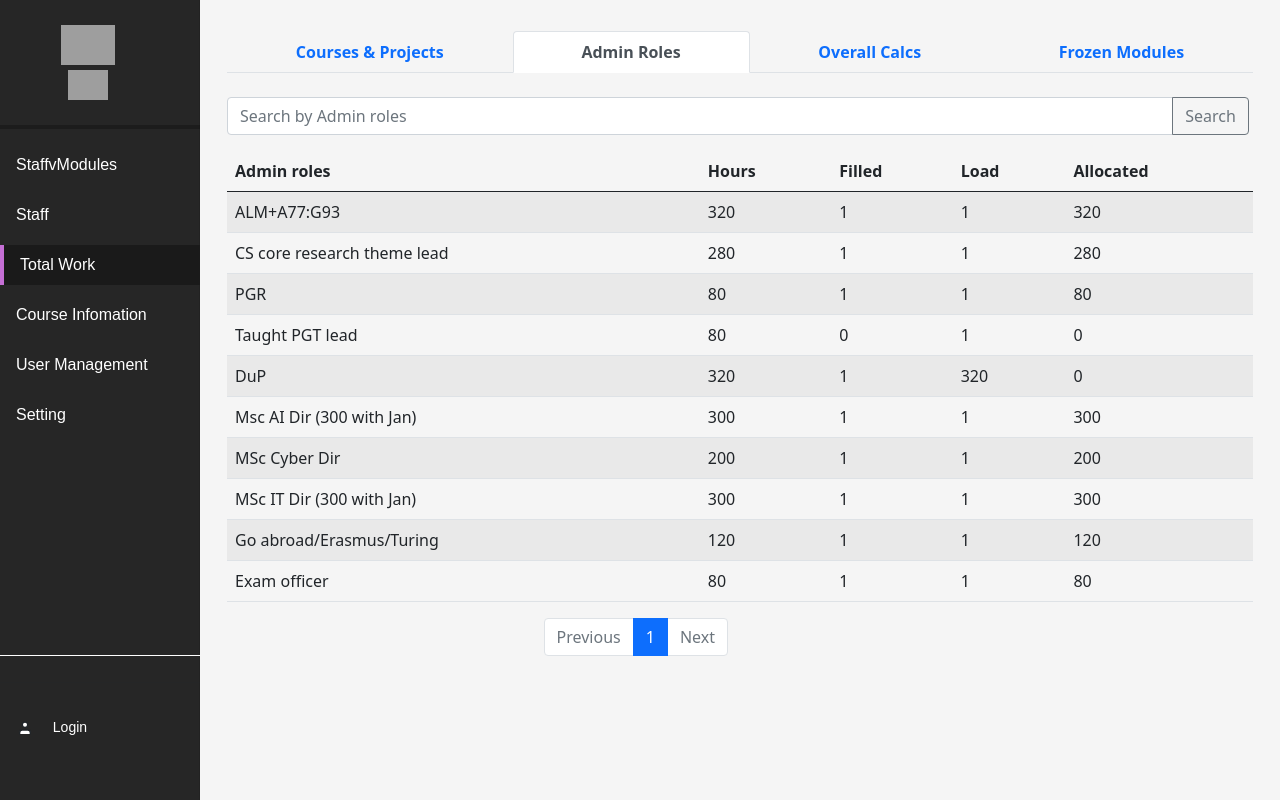
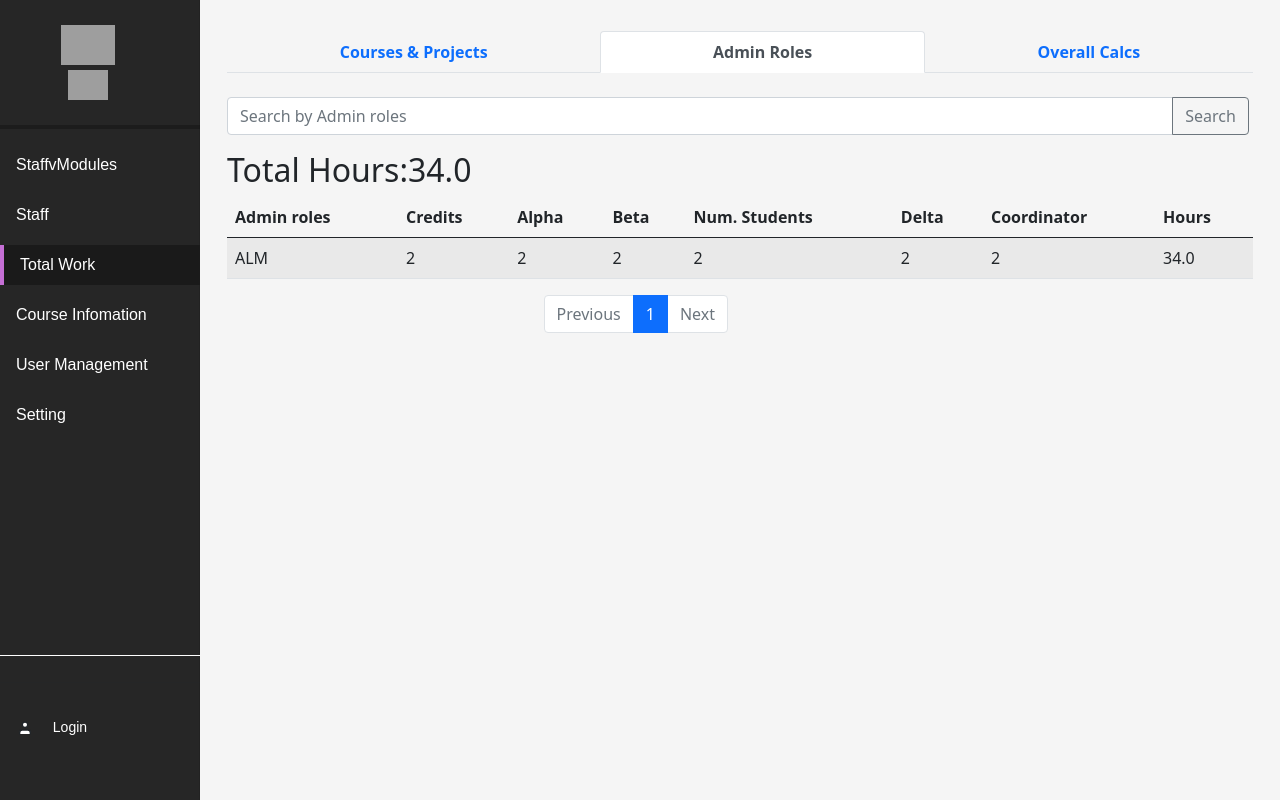
Before and after one commit to wangleiz166/TeachAdminBalancer, a Django app: page /totalWork/adminRoles/ in a window 1280 px wide. Run offline with Django 4.2, Linux system fonts and the light colour scheme; data comes from the database, SQL or seed files in the repository; both versions use the stored data as it was after the commit; grey boxes are pictures that could not be loaded.

Commit message:
complete the function of totalwork

```diff
--- a/totalWork/templates/admin_roles.html
+++ b/totalWork/templates/admin_roles.html
@@ -13,9 +13,9 @@
             <li class="nav-item" role="presentation">
                 <a class="nav-link fw-bold" href="/totalWork/overallCalcs/" role="tab" aria-controls="overallCalcs" aria-selected="true">Overall Calcs</a>
             </li>
-            <li class="nav-item" role="presentation">
+            <!--<li class="nav-item" role="presentation">
                 <a class="nav-link fw-bold" href="/totalWork/frozenModules/" role="tab" aria-controls="frozenModules" aria-selected="true">Frozen Modules</a>
-            </li>
+            </li>-->
         </ul>
 
         <div class="tab-content" id="myTabsContent">
@@ -29,90 +29,37 @@
                         </div>
                     </div>
                 </div>
+                <h2>Total Hours:{{admin_total_hours}}</h2>
 
                     <table class="table table-striped">
                         <thead>
                             <tr>
                                 <th>Admin roles</th>
+                                <th>Credits</th>
+                                <th>Alpha</th>
+                                <th>Beta</th>
+                                <th>Num. Students</th>
+                                <th>Delta</th>
+                                <th>Coordinator</th>
                                 <th>Hours</th>
-                            <th>Filled</th>
-                            <th>Load</th>
-                            <th>Allocated</th>
                             </tr>
                         </thead>
                         <tbody>
+                            {% for admin_role in admin %}
                             <tr>
-                            <td>ALM+A77:G93</td>
-                            <td>320</td>
-                            <td>1</td>
-                            <td>1</td>
-                            <td>320</td>
+                                <td>{{ admin_role.code }}</td>
+                                <td>{{ admin_role.credits }}</td>
+                                <td>{{ admin_role.alpha }}</td>
+                                <td>{{ admin_role.beta }}</td>
+                                <td>{{ admin_role.num_students }}</td>
+                                <td>{{ admin_role.delta }}</td>
+                                <td>{{ admin_role.coordinator }}</td>
+                                <td>{{ admin_role.total_hours }}</td>
                             </tr>
-                        <tr>
-                            <td>CS core research theme lead</td>
-                            <td>280</td>
-                            <td>1</td>
-                            <td>1</td>
-                            <td>280</td>
-                        </tr>
-                        <tr>
-                            <td>PGR</td>
-                            <td>80</td>
-                            <td>1</td>
-                            <td>1</td>
-                            <td>80</td>
-                        </tr>
-                        <tr>
-                            <td>Taught PGT lead</td>
-                            <td>80</td>
-                            <td>0</td>
-                            <td>1</td>
-                            <td>0</td>
-                        </tr>
-                        <tr>
-                            <td>DuP</td>
-                            <td>320</td>
-                            <td>1</td>
-                            <td>320</td>
-                            <td>0</td>
-                        </tr>
-                        <tr>
-                            <td>Msc AI Dir (300 with Jan)</td>
-                            <td>300</td>
-                            <td>1</td>
-                            <td>1</td>
-                            <td>300</td>
-                        </tr>
-                        <tr>
-                            <td>MSc Cyber Dir</td>
-                            <td>200</td>
-                            <td>1</td>
-                            <td>1</td>
-                            <td>200</td>
-                        </tr>
-                        <tr>
-                            <td>MSc IT Dir (300 with Jan)</td>
-                            <td>300</td>
-                            <td>1</td>
-                            <td>1</td>
-                            <td>300</td>
-                        </tr>
-                        <tr>
-                            <td>Go abroad/Erasmus/Turing</td>
-                            <td>120</td>
-                            <td>1</td>
-                            <td>1</td>
-                            <td>120</td>
-                        </tr>
-                        <tr>
-                            <td>Exam officer</td>
-                            <td>80</td>
-                            <td>1</td>
-                            <td>1</td>
-                            <td>80</td>
-                        </tr>
+                            {% endfor %}
                         </tbody>
                     </table>
+
 
                     <div class="row my-3">
                         <div class="col-12 col-md-6">
--- a/totalWork/templates/total_work.html
+++ b/totalWork/templates/total_work.html
@@ -30,9 +30,9 @@
             <li class="nav-item" role="presentation">
                 <a class="nav-link fw-bold" href="/totalWork/overallCalcs/" role="tab" aria-controls="overallCalcs" aria-selected="false">Overall Calcs</a>
             </li>
-            <li class="nav-item" role="presentation">
+            <!--<li class="nav-item" role="presentation">
                 <a class="nav-link fw-bold" href="/totalWork/frozenModules/" role="tab" aria-controls="frozenModules" aria-selected="false">Frozen Modules</a>
-            </li>
+            </li>-->
             <div>
                 <button class="btn btn-success">Download CSV</button>
             </div>
--- a/totalWork/views.py
+++ b/totalWork/views.py
@@ -2,6 +2,8 @@ from django.shortcuts import render
 from staffvModules.models import TeachCourse,TeachProject,TeachAdminRole,TeachSchoolRoles,TeachUniRoles,Course,Project,AdminRole,SchoolRole,UniRole
 from django.db import connection
 from django.db.models import Sum
+
+from staffvModules.views import project_list
 
 
 # Create your views here.
@@ -75,7 +77,6 @@ def total_work_list(request):
     project_total_hours = sum(float(project['total_hours']) for project in project_data)
     total_hours_sum = course_total_hours + project_total_hours
 
-    print(course_data)
     context = {
         'courses': course_data,
         'projects':project_data,
@@ -88,10 +89,87 @@ def total_work_list(request):
     return render(request, 'total_work.html', context)
 
 def admin_roles(request):
-    return render(request, 'admin_roles.html')
+    with connection.cursor() as cursor:
+        sql_query = """
+            SELECT a.name, ta.credits, ta.alpha, ta.beta, ta.num_students, ta.delta, ta.coordinator, ta.total_hours
+            FROM balancer_admin_role AS a
+            INNER JOIN balancer_teach_admin_role AS ta ON a.name = ta.role_name
+        """
+        cursor.execute(sql_query)
+        results = cursor.fetchall()
+
+    admin_data = []
+    for row in results:
+        code = row[0]
+        credits = row[1]
+        alpha = row[2]
+        beta = row[3]
+        num_students = row[4]
+        delta = row[5]
+        coordinator = row[6]
+        total_hours = row[7]
+
+        admin = {
+            'code': code,
+            'credits': credits,
+            'alpha': alpha,
+            'beta': beta,
+            'num_students': num_students,
+            'delta': delta,
+            'coordinator': coordinator,
+            'total_hours': total_hours,
+        }
+
+        admin_data.append(admin)
+    admin_total_hours = sum(float(admin['total_hours']) for admin in admin_data)
+    context = {
+        'admin': admin_data,
+        'admin_total_hours':admin_total_hours,
+    }
+    return render(request, 'admin_roles.html',context)
 
 def overall_calcs(request):
-    return render(request, 'overall_calcs.html')
+    with connection.cursor() as cursor:
+        sql_query = """
+            SELECT SUM(adjusted_max) FROM balancer_staff
+        """
+        cursor.execute(sql_query)
+        results= cursor.fetchall()
+        corestaff_available=results[0][0]
+    with connection.cursor() as cursor:
+        sql_query = """
+            SELECT SUM(total_hours) FROM balancer_teach_course
+        """
+        cursor.execute(sql_query)
+        results= cursor.fetchall()
+        course_total=results[0][0]
+    with connection.cursor() as cursor:
+        sql_query = """
+            SELECT SUM(total_hours) FROM balancer_teach_project
+        """
+        cursor.execute(sql_query)
+        results= cursor.fetchall()
+        project_total=results[0][0]
+    with connection.cursor() as cursor:
+        sql_query = """
+            SELECT SUM(total_hours) FROM balancer_teach_admin_role
+        """
+        cursor.execute(sql_query)
+        results= cursor.fetchall()
+        admin_total=results[0][0]
+    total_teaching=course_total+project_total
+    total_sum_teach_admin=total_teaching+admin_total
+
+    context={
+            'corestaff_available':corestaff_available,
+            'course_total':course_total,
+            'project_total':project_total,
+            'total_teaching':total_teaching,
+            'admin_total':admin_total,
+            'total_sum_teach_admin':total_sum_teach_admin,
+            }
+
+    return render(request, 'overall_calcs.html',context)
 
 def frozen_modules(request):
     return render(request, 'frozen_modules.html')
```
Also changed, not shown: totalWork/templates/overall_calcs.html (+11 -15 lines), db.sqlite3. Lines whose indentation alone changed are shown as unchanged.
